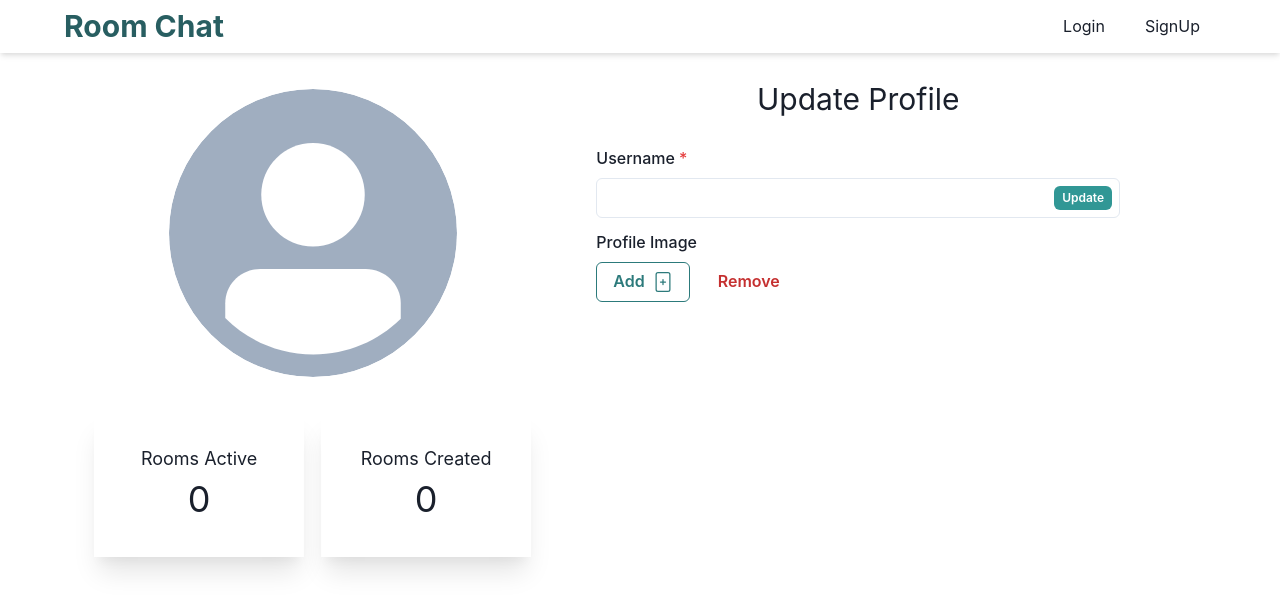
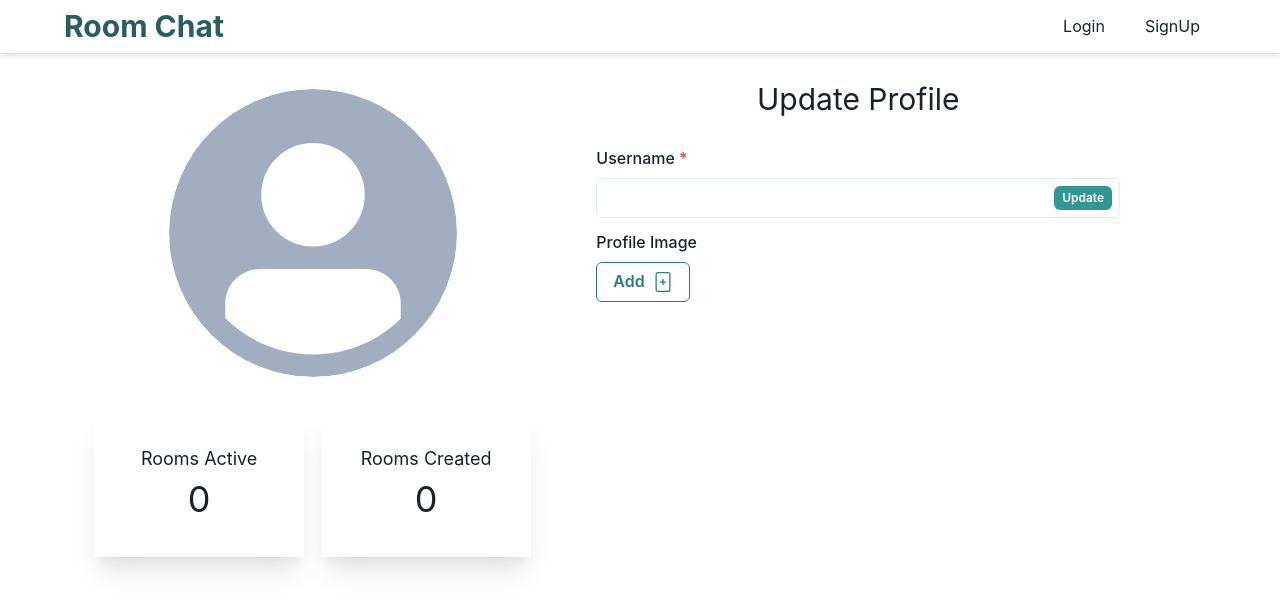
Before and after one commit to sairajchouhan/react-room-chat, a React (Create React App) app: page /profile in a window 1280 px wide. Shown: the top 610 px of the page. Built offline with nearby package versions, Linux system fonts and the light colour scheme; no server answers; the database is empty.

Commit message:
deleted remove profile button

```diff
--- a/src/components/profile/ProfileImageUpload.tsx
+++ b/src/components/profile/ProfileImageUpload.tsx
@@ -4,8 +4,6 @@ import { Box, Text } from '@chakra-ui/layout';
 import { FormControl, FormLabel } from '@chakra-ui/form-control';
 import { useState } from 'react';
 import ProgressBar from '../ProgressBar';
-import { db, storage } from '../../firebase';
-import { useAuth } from '../../state/authState';
 
 const types = ['image/png', 'image/jpeg'];
 
@@ -18,8 +16,6 @@ const ProfileImageUpload = ({
 }) => {
   const [file, setFile] = useState<null | File>(null);
   const [error, setError] = useState<null | string>(null);
-  const authUser = useAuth((s) => s.authUser);
-  const setAuthUser = useAuth((s) => s.setAuthUser);
 
   const changeHandler = (e: React.ChangeEvent<HTMLInputElement>) => {
     if (!e.target.files) {
@@ -33,20 +29,6 @@ const ProfileImageUpload = ({
       setFile(null);
       setError('Please select a image file (png or jpeg)');
     }
-  };
-
-  const handleImageDelete = async () => {
-    await storage.ref(profileImgFileName).delete();
-    await db.collection('users').doc(authUser?.uid).update({
-      profileImgUrl: '',
-      profileImgFileName: '',
-    });
-    const newAuthUser: any = {
-      ...authUser,
-      profileImgUrl: '',
-      profileImgFileName: '',
-    };
-    setAuthUser(newAuthUser);
   };
 
   return (
@@ -69,14 +51,6 @@ const ProfileImageUpload = ({
           style={{ display: 'none' }}
           onChange={changeHandler}
         />
-        <Button
-          ml="3"
-          variant="ghost"
-          colorScheme="red"
-          onClick={handleImageDelete}
-        >
-          Remove
-        </Button>
       </FormControl>
       <Box>
         {error && (
```
